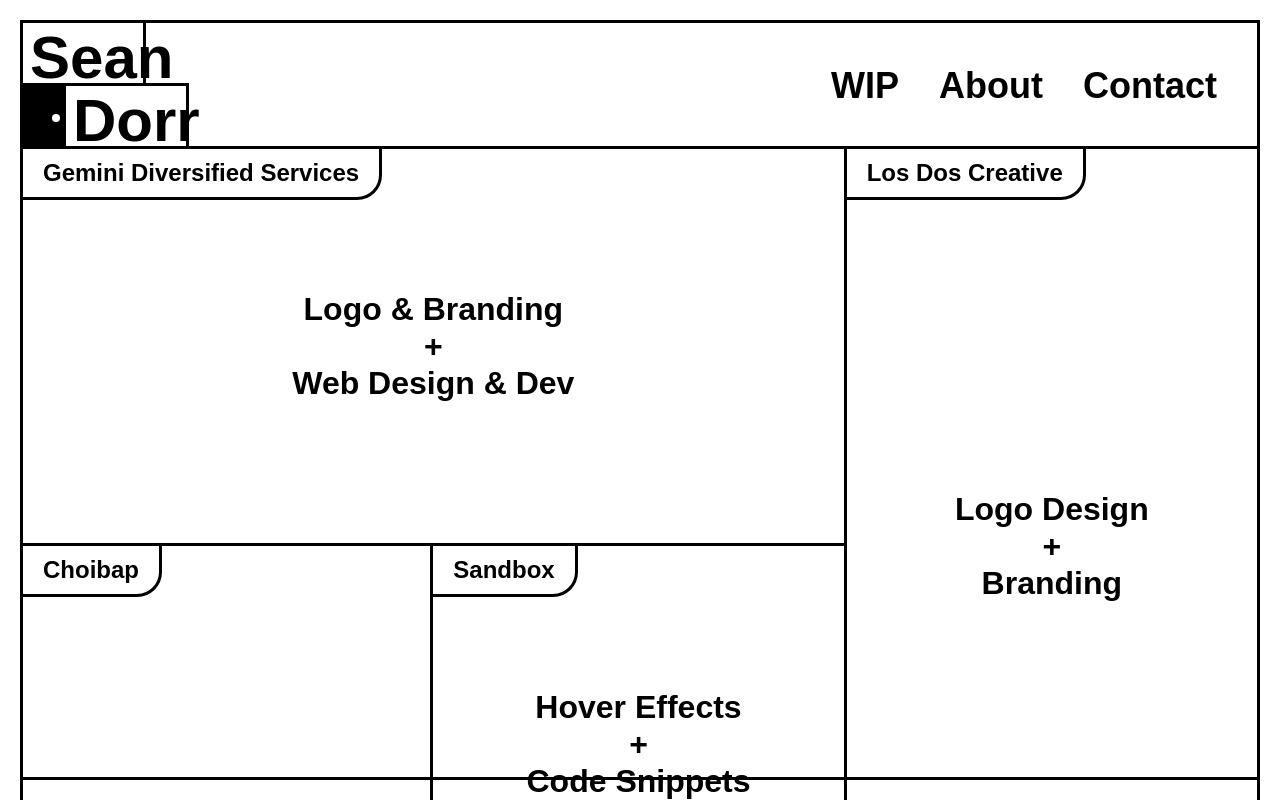
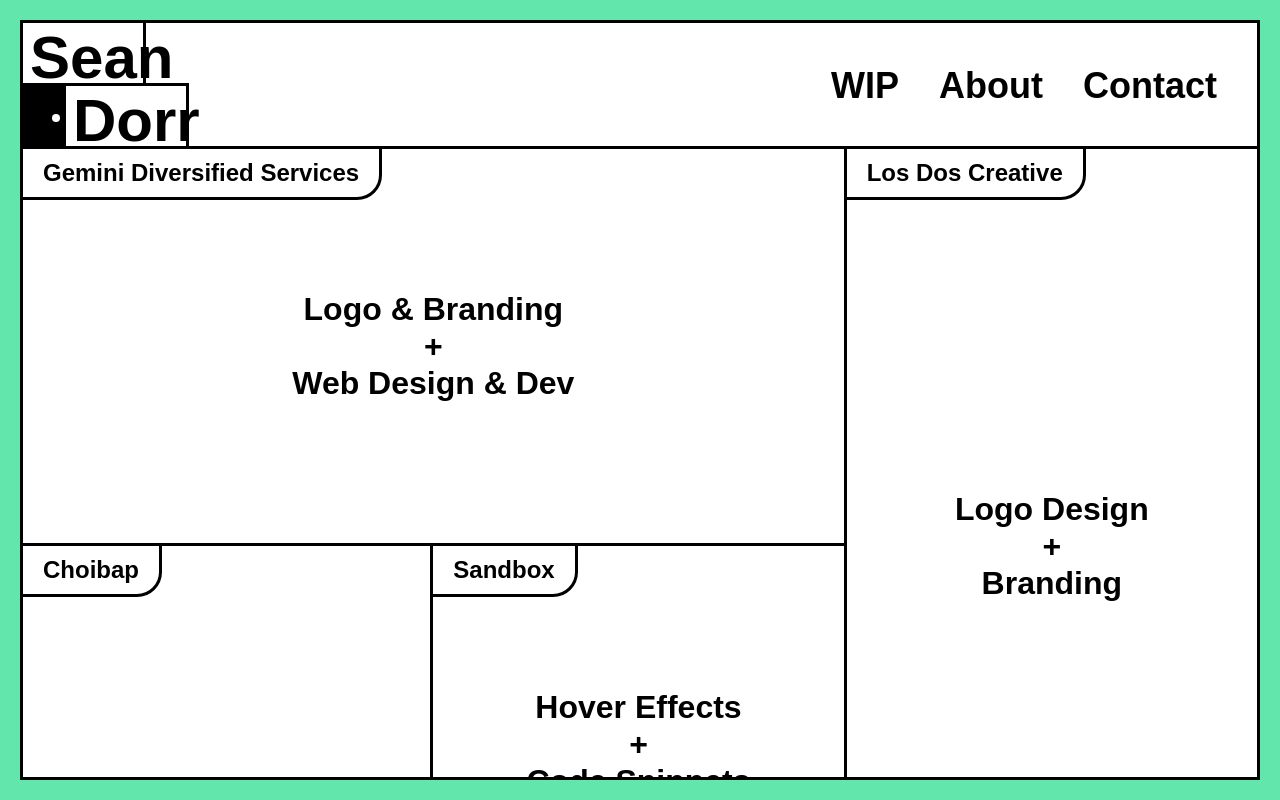
Before and after one commit to seandorr/portfolio, a React (Create React App) app: page / in a window 1280 px wide. Shown: the top 800 px of the page. Built offline with nearby package versions, Linux system fonts and the light colour scheme; a web font is replaced by a local one.

Commit message:
Fixing border color issues and classes

```diff
--- a/src/Borders.js
+++ b/src/Borders.js
@@ -3,16 +3,16 @@
 const Borders = () => {
 	return (
 		<div id="page-borders">
-			<div id="top" className="border green-border">
+			<div id="top" className="border">
 				<div id="top-border"></div>
 			</div>
-			<div id="right" className="border green-border">
+			<div id="right" className="border">
 				<div id="right-border"></div>
 			</div>
-			<div id="bottom" className="border green-border">
+			<div id="bottom" className="border">
 				<div id="bottom-border"></div>
 			</div>
-			<div id="left" className="border green-border">
+			<div id="left" className="border">
 				<div id="left-border"></div>
 			</div>
 		</div>
--- a/src/styles/main.scss
+++ b/src/styles/main.scss
@@ -14,7 +14,7 @@
 
 #page-borders {
 	.border {
-		background-color: inherit;
+		background-color: $main;
 		transition: 0.3s ease-in-out;
 	}
 
```
